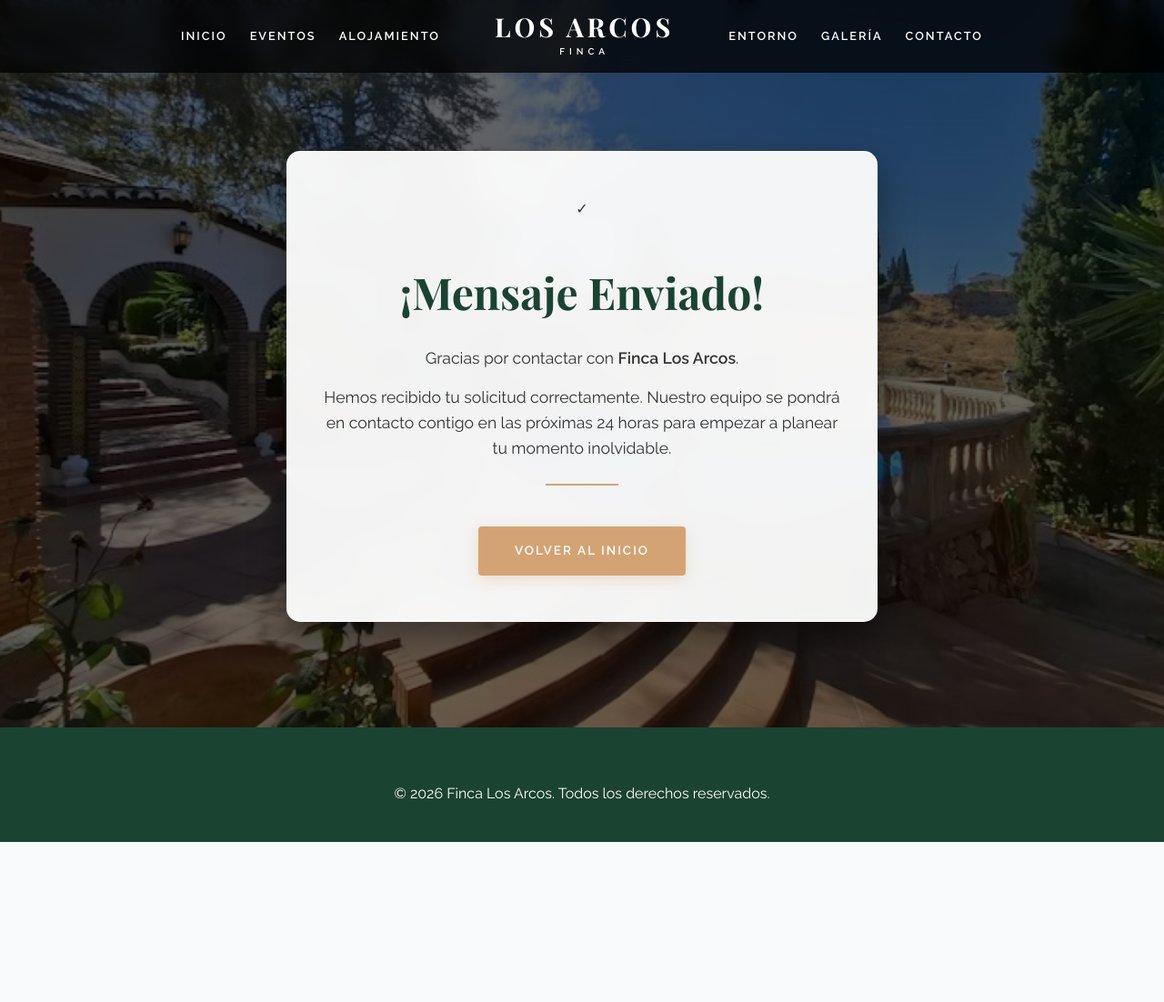
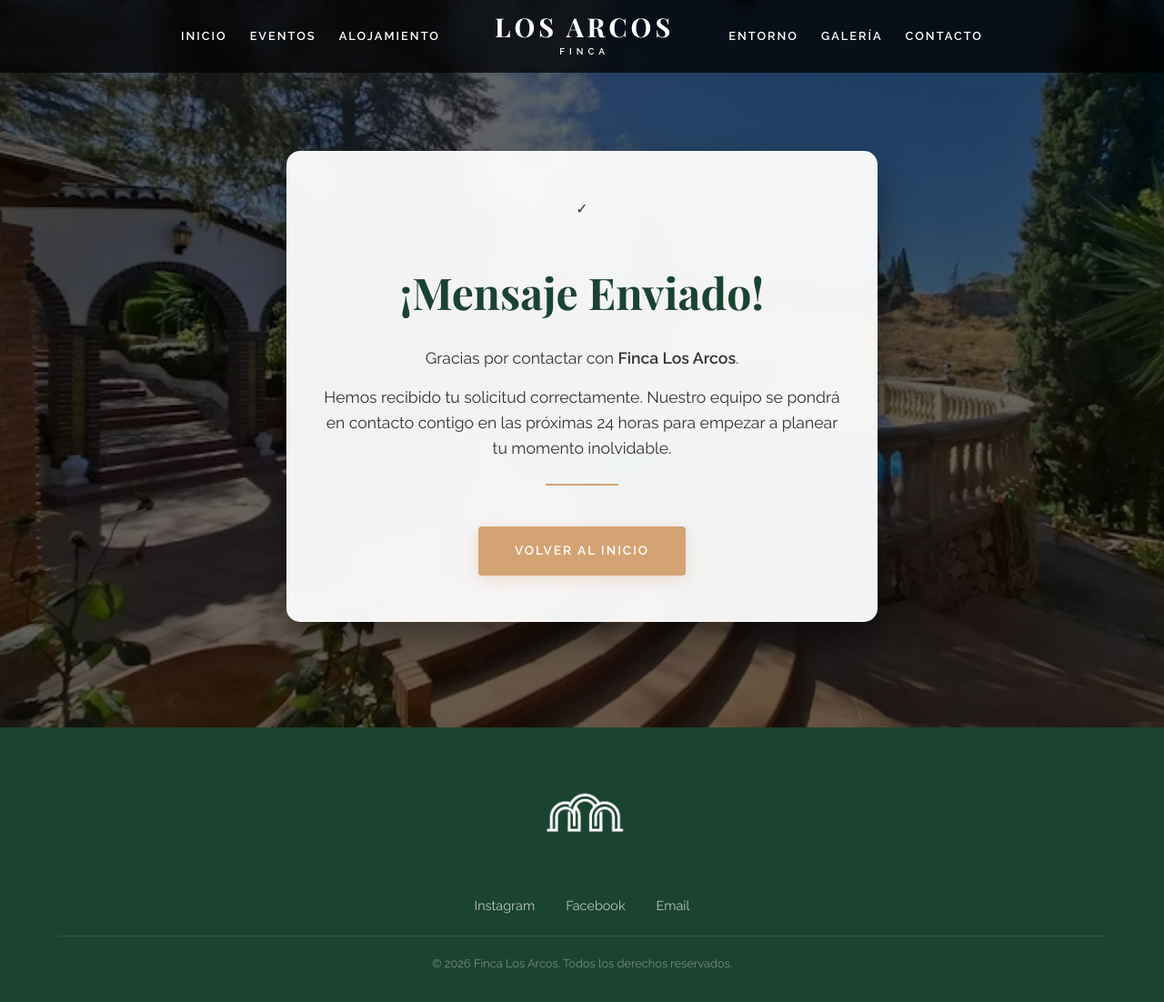
Before and after one commit to Manuel-prueba/PaginaWeb, a plain HTML site: page gracias.html in a window 1280 px wide. Shown: the whole page at 91% size. Before the commit the page ends 926 px from the top, so only its background shows below. Drawn offline with nearby package versions, Linux system fonts and the light colour scheme; a web font is replaced by a local one.

Commit message:
footer
he puesto footer en todas las ventanss y me quedaba esa

```diff
--- a/gracias.html
+++ b/gracias.html
@@ -43,7 +43,21 @@
 </section>
 
     <footer class="footer-premium">
-        <p>&copy; 2026 Finca Los Arcos. Todos los derechos reservados.</p>
+        <div class="footer-content">
+            <div class="footer-logo-contenedor">
+                <a href="index.html">
+                    <img src="Imagenes/arcos_logo.png" alt="Logo Los Arcos" class="logo-footer-img">
+                </a>
+            </div>
+            <div class="footer-social">
+                <a href="#">Instagram</a>
+                <a href="#">Facebook</a>
+                <a href="mailto:info@fincalosarcos.com">Email</a>
+            </div>
+            <div class="footer-copyright">
+                <p>&copy; 2026 Finca Los Arcos. Todos los derechos reservados.</p>
+            </div>
+        </div>
     </footer>
 </body>
 
```
